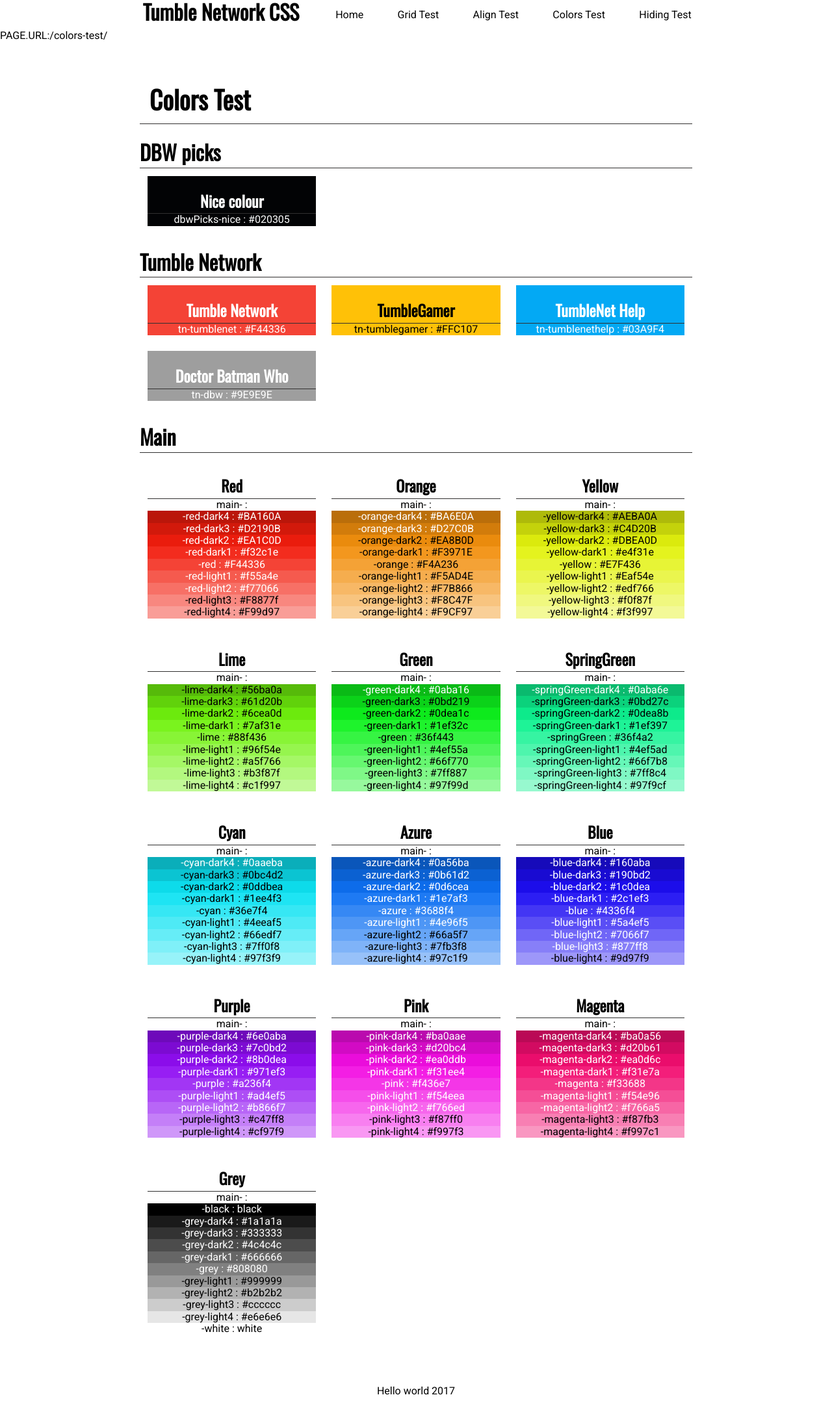
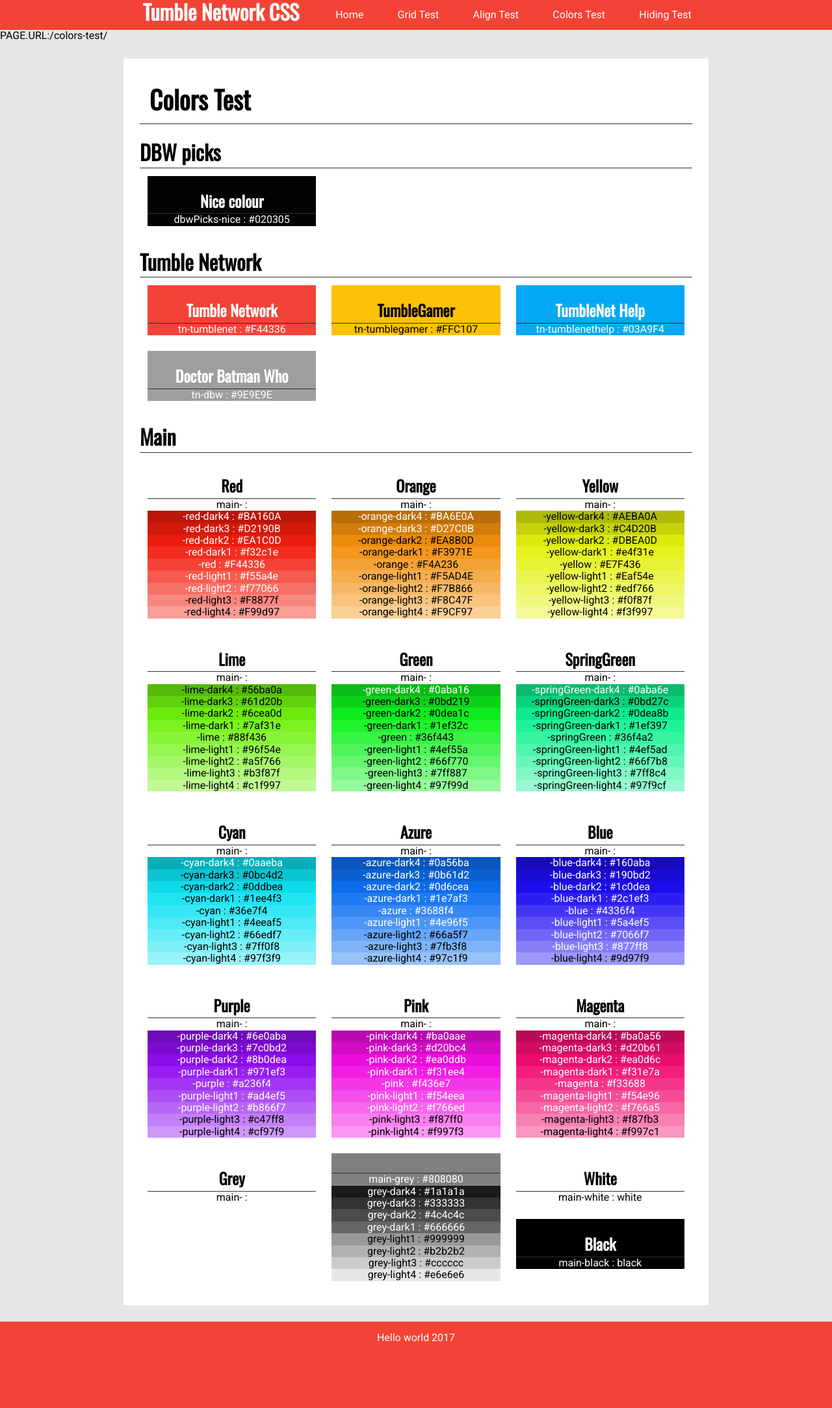
Before and after one commit to tumblenet/tumblenet-css, a Jekyll site: the page built from colors-test.html, in a window 1280 px wide. Shown: the whole page at 65% size. Built offline with Jekyll 4.4.1, drawn with Linux system fonts in a browser that asks for light colours; after the commit the page ends 2084 px from its top, so only the background shows below that.

Commit message:
added grey

```diff
--- a/_layouts/default.html
+++ b/_layouts/default.html
@@ -4,7 +4,7 @@ layout: null
 <!DOCTYPE html>
 <html lang="en-GB" class="tn">
 {% include head.html %}
-<body class="tn-element-color-tumblenet">
+<body class="tn-element-color-tn-tumblenet">
 {{ content }}
 </body>
 </html>
--- a/_layouts/main.html
+++ b/_layouts/main.html
@@ -3,17 +3,17 @@ layout: default
 ---
 <header class="tn-header">
   <div class="tn-row tn-container">
-    <h1 class="tn-col-1-3 tn-website-title tn-text-color-white">{{ site.title }}</h1>
+    <h1 class="tn-col-1-3 tn-website-title tn-text-color-main-white">{{ site.title }}</h1>
     <nav class="tn-col-2-3">
       <ul class="tn-nav">
         {% for item in site.data.nav %}
-        <li class="tn-nav-item"><a class="tn-element-color-onhover-red-dark3{% if page.url == item.href %} tn-element-color-red-dark3{% endif %}" href="{{ site.url }}{{ item.href }}">{{ item.name }}</a></li>
+        <li class="tn-nav-item"><a class="tn-element-color-onhover-main-red-dark3{% if page.url == item.href %} tn-element-color-main-red-dark3{% endif %}" href="{{ site.url }}{{ item.href }}">{{ item.name }}</a></li>
         {% endfor %}
       </ul>
     </nav>
   </div>
 </header>
-<main class="tn-element-color-grey-light4 tn-main">
+<main class="tn-element-color-main-grey-light4 tn-main">
     <p>PAGE.URL:{{ page.url }}</p>
 {{ content }}
 </main>
--- a/_layouts/page.html
+++ b/_layouts/page.html
@@ -1,7 +1,7 @@
 ---
 layout: main
 ---
-<div class="tn-container tn-element-color-white">
+<div class="tn-container tn-element-color-main-white">
   <div class="tn-page">
     <div class="tn-page-header">
       <h1> {{ page.title }} </h1>
--- a/align-test.html
+++ b/align-test.html
@@ -7,7 +7,7 @@ title: Align Test
 {% capture alignment %}{% cycle 'left','right','center' %}{% endcapture %}
 <div class="tn-row">
 <div class="tn-col-1-2">
-<p class="tn-text-align-{{alignment}} tn-element-color-tumblenet tn-text-color-white">
+<p class="tn-text-align-{{alignment}} tn-element-color-main-red tn-text-color-main-white">
 text-align-{{alignment}}
 </p>
 </div>
@@ -19,7 +19,7 @@ text-align-{{alignment}}
 {% capture alignment %}{% cycle 'left','right','center' %}{% endcapture %}
 <div class="tn-row">
 <div class="tn-col-1-2 tn-element-align-{{alignment}}">
-<p class="tn-element-color-tumblenet tn-text-color-white">
+<p class="tn-element-color-main-red tn-text-color-main-white">
 element-align-{{alignment}}
 </p>
 </div>
--- a/grid-test.html
+++ b/grid-test.html
@@ -8,7 +8,7 @@ title: Grid Test
 <div class="tn-row">
   {% for j in (1..i) %}
   <div class="tn-col-1-{{i}}">
-    <p class="tn-element-color-tumblenet tn-text-color-white">1-{{i}}</p>
+    <p class="tn-element-color-main-red tn-text-color-main-white">1-{{i}}</p>
   </div>
   {% endfor %}
 </div>
@@ -20,7 +20,7 @@ title: Grid Test
 {% for b in (1..site.data.css.max.col) %}
 {% unless b>a %}
   <div class="tn-col-{{b}}-{{a}}">
-    <p class="tn-element-color-tumblenet tn-text-color-white">{{b}}-{{a}}</p>
+    <p class="tn-element-color-tumblenet tn-text-color-main-white">{{b}}-{{a}}</p>
   </div>
 {% endunless %}
 {% endfor %}
```
Also changed, not shown: _data/css.yml (+21 -17 lines).
